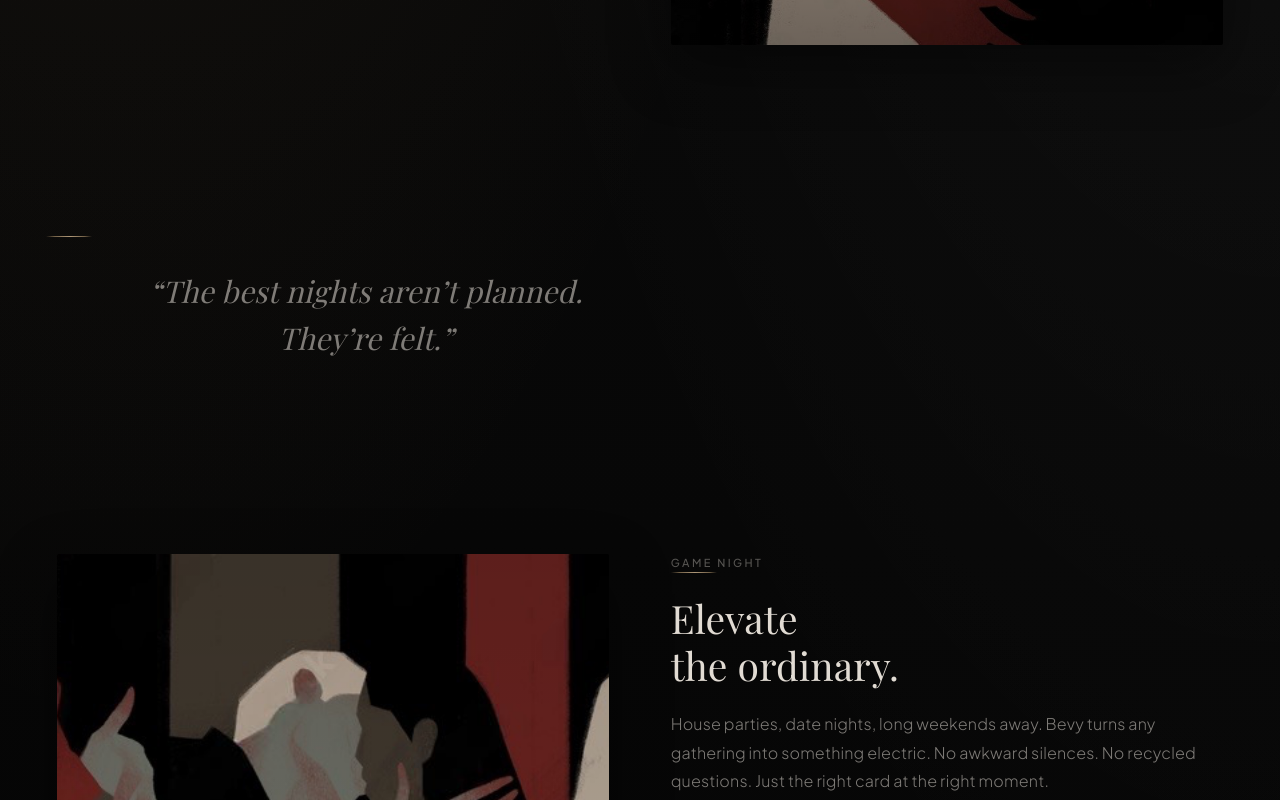
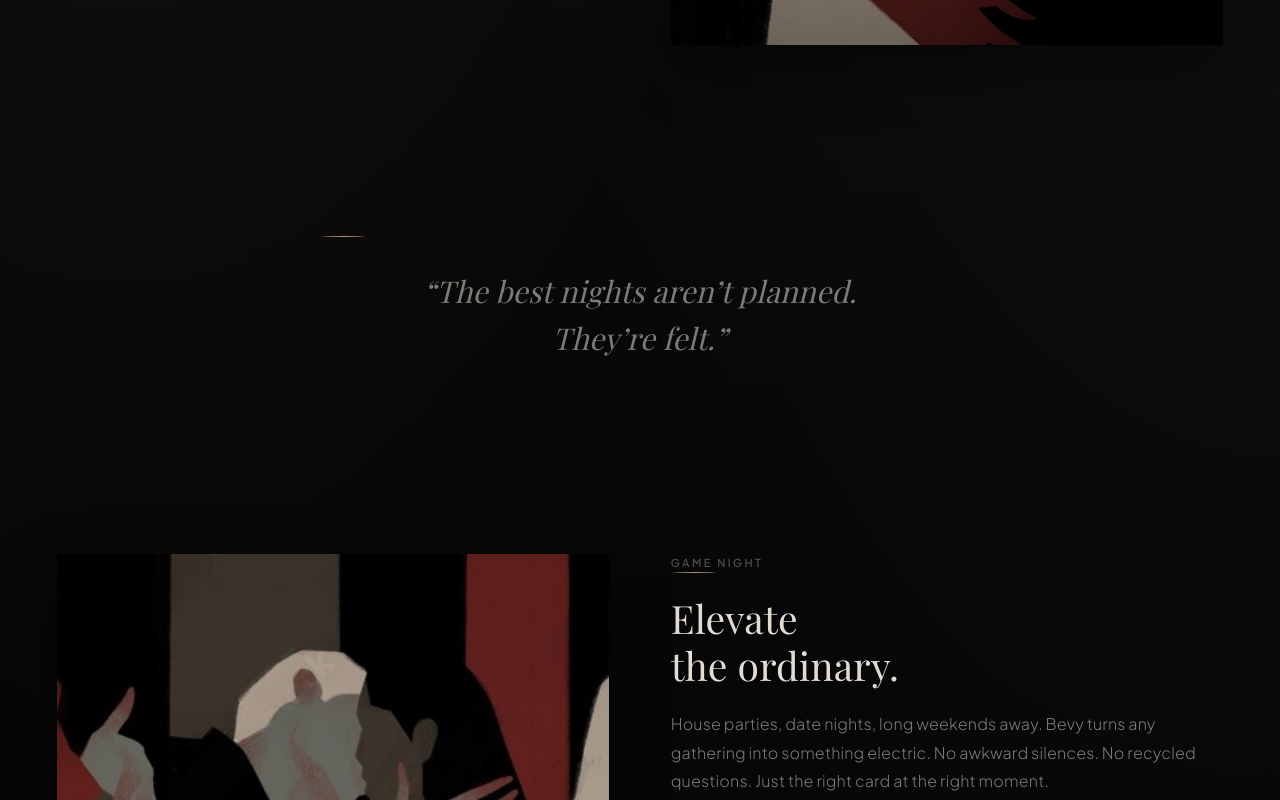
Before and after one commit to antujn/bevythewebsite, a Next.js app: page / in a window 1280 px wide. Shown: the part 1540-2340 px from the top of the page. Built offline with nearby package versions, Linux system fonts and the light colour scheme.

Commit message:
Fix quote sections horizontal centering

```diff
--- a/src/app/globals.css
+++ b/src/app/globals.css
@@ -78,9 +78,6 @@
 }
 
 .quote-space {
-  display: flex;
-  flex-direction: column;
-  justify-content: center;
   min-height: 40vh;
   padding-block: var(--quote-space);
 }
@@ -168,6 +165,7 @@
   font-size: clamp(19px, 2.5vw, 30px);
   font-style: italic;
   line-height: 1.58;
+  text-align: center;
   color: rgba(244, 238, 229, 0.5);
 }
 
--- a/src/app/page.tsx
+++ b/src/app/page.tsx
@@ -65,12 +65,10 @@
 
 function QuoteBreak({ children }: { children: ReactNode }) {
   return (
-    <section className="quote-space">
-      <div className="site-shell">
-        <div className="mx-auto max-w-[640px] text-center">
-          <div className="gold-line mx-auto" />
-          <p className="quote-copy">{children}</p>
-        </div>
+    <section className="quote-space flex items-center justify-center">
+      <div className="mx-auto w-full max-w-[640px] px-6 text-center">
+        <div className="gold-line mx-auto" />
+        <p className="quote-copy">{children}</p>
       </div>
     </section>
   );
```
